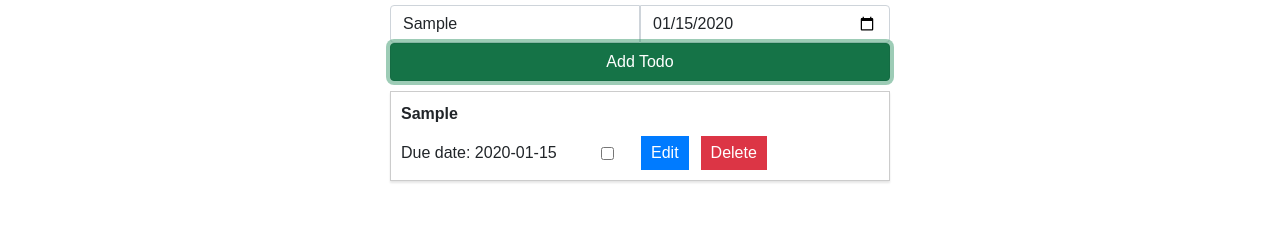
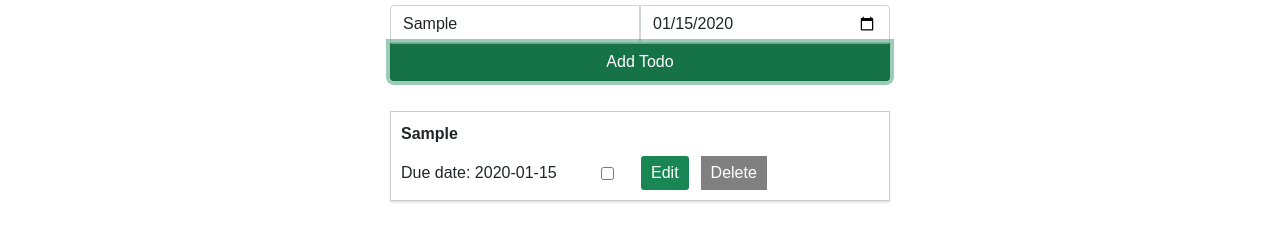
Before and after one commit to sabian2224/TodoList-App, a plain HTML site: page index.html in a window 1280 px wide. Both pictures are taken after typing "Sample", "2020-01-15" into the empty fields and a click on the button "Add Todo". Shown: the part 155-396 px from the top of the page. Drawn offline with nearby package versions, Linux system fonts and the light colour scheme.

Commit message:
improvement

```diff
--- a/index.html
+++ b/index.html
@@ -65,7 +65,7 @@
           </div>
 
           <!--ROW-->
-          <div class="row">
+          <div class="row add-todo-button">
             <button class="btn btn-success " id="add-button" onclick="addToDo()">
               Add Todo
             </button>
--- a/styles/todolist.css
+++ b/styles/todolist.css
@@ -30,12 +30,20 @@ h1 {
 #todo-title {
     border-top-right-radius: 0;
     border-bottom-right-radius: 0;
+    border-bottom-left-radius: 0;
 }
 
 #date-picker {
     border-top-left-radius: 0;
     border-bottom-left-radius: 0;
+    border-bottom-right-radius: 0;
 
+}
+
+#add-button {
+    border-top: 1px solid rgb(143, 143, 143);
+    border-top-left-radius: 0;
+    border-top-right-radius: 0;
 }
 
 .row>* {
@@ -45,6 +53,10 @@ h1 {
 
 .dashboard {
     max-width: 500px;
+}
+
+.add-todo-button {
+    margin-bottom: 20px;
 }
 
 
@@ -91,19 +103,20 @@ h1 {
 }
 
 .edit-button {
-    background-color: #007bff;
+    background-color: #198754;
     color: #fff;
     border: none;
+    border-radius: 3px;
     padding: 5px 10px;
     cursor: pointer;
 }
 
 .edit-button:hover {
-    background-color: #0056b3;
+    background-color: #167147;
 }
 
 .Delete-Button {
-    background-color: #dc3545;
+    background-color: gray;
     color: #fff;
     border: none;
     padding: 5px 10px;
```
